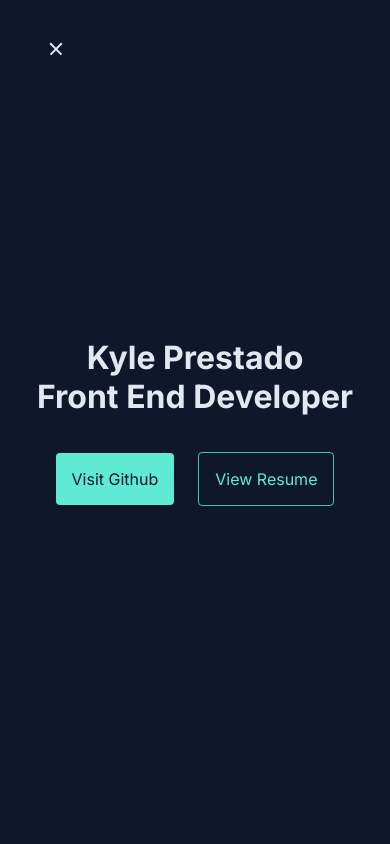
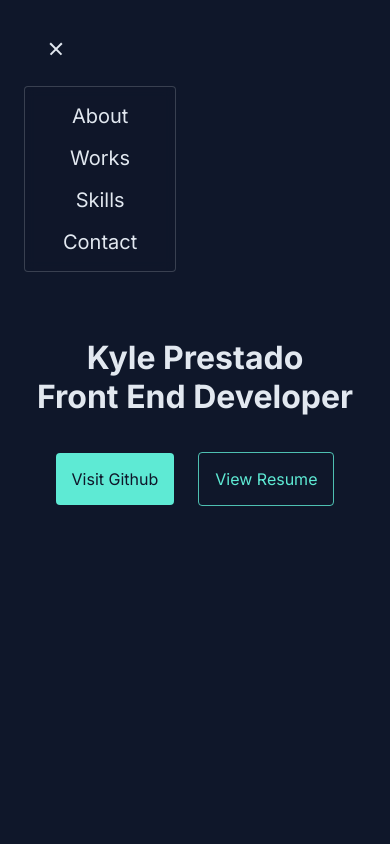
Before and after one commit to kylerossece/portfolio-master, a Next.js app: page / in a window 390 px wide. Both pictures are taken after a click on the button 58 px from the left and 50 px from the top of the page. Shown: the top 844 px of the page. Built offline with nearby package versions, Linux system fonts and the light colour scheme.

Commit message:
include popover nav

```diff
--- a/assets/css/layout/header.module.scss
+++ b/assets/css/layout/header.module.scss
@@ -28,7 +28,6 @@
 }
 .mobileNav {
   display: flex;
-  align-items: center;
   @include respond-above(lg) {
     display: none;
   }
--- a/assets/css/sections/mobileNav.module.scss
+++ b/assets/css/sections/mobileNav.module.scss
@@ -32,6 +32,24 @@
   }
 }
 
+.mobileNav {
+  display: flex;
+  flex-direction: column;
+  gap: 1rem;
+  justify-content: start;
+  & > button {
+    outline: none;
+    border: none;
+    color: var(--color-off-white);
+    background-color: transparent;
+    cursor: pointer;
+    font-size: 1.25rem;
+    &:hover {
+      color: var(--color-light-gray);
+    }
+  }
+}
+
 .rotate {
   top: 0.5rem;
   rotate: 45deg;
--- a/assets/css/ui/popover.module.scss
+++ b/assets/css/ui/popover.module.scss
@@ -3,5 +3,9 @@
   color: var(--color-off-white);
   background-color: var(--color-bg);
   z-index: 50;
-  padding: 1rem;
+  padding: 1rem 2rem;
+  border-radius: 0.25rem;
+  border: 1px solid color-mix(in oklab, var(--color-off-white) 20%, transparent);
+  background-color: color-mix(in oklab, var(--color-bg) 80%, transparent);
+  backdrop-filter: blur(6px);
 }
--- a/components/layout/Header.tsx
+++ b/components/layout/Header.tsx
@@ -54,7 +54,7 @@ const Header = () => {
         >
           <div className={styles.navGrid}>
             <div className={styles.mobileNav}>
-              <MobileNav links={links} />
+              <MobileNav links={links} handleNav={handleNav} />
             </div>
             <nav aria-label="Primary" className={styles.nav}>
               {links.map((link) => (
--- a/components/sections/mobileNav.tsx
+++ b/components/sections/mobileNav.tsx
@@ -6,16 +6,22 @@ import {
 } from "@/components/ui/popover";
 import styles from "@/assets/css/sections/mobileNav.module.scss";
 import clsx from "clsx";
-const MobileNav = ({
-  links,
-  className,
-}: {
-  links: readonly {
-    readonly label: string;
-    readonly href: string;
-  }[];
-  className?: any;
-}) => {
+
+type NavLink = {
+  readonly label: string;
+  readonly href: string;
+};
+
+type MobileNavProps = {
+  links: readonly NavLink[];
+  className?: string;
+  handleNav: (
+    e: React.MouseEvent<HTMLAnchorElement | HTMLButtonElement>,
+    link: NavLink
+  ) => void;
+};
+
+const MobileNav = ({ links, className, handleNav }: MobileNavProps) => {
   const [isOpen, setIsOpen] = useState(false);
   return (
     <Popover open={isOpen} onOpenChange={setIsOpen}>
@@ -38,6 +44,24 @@ const MobileNav = ({
           </div>
         </button>
       </PopoverTrigger>
+      <PopoverContent
+        align="start"
+        side="bottom"
+        sideOffset={18}
+        alignOffset={-8}
+      >
+        <nav className={styles.mobileNav}>
+          {links.map((link) => (
+            <button
+              key={link.href}
+              className={styles.navLink}
+              onClick={(e) => handleNav(e, link)}
+            >
+              {link.label}
+            </button>
+          ))}
+        </nav>
+      </PopoverContent>
     </Popover>
   );
 };
```
